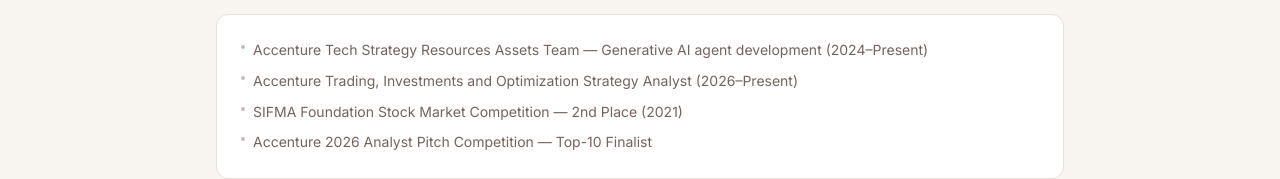
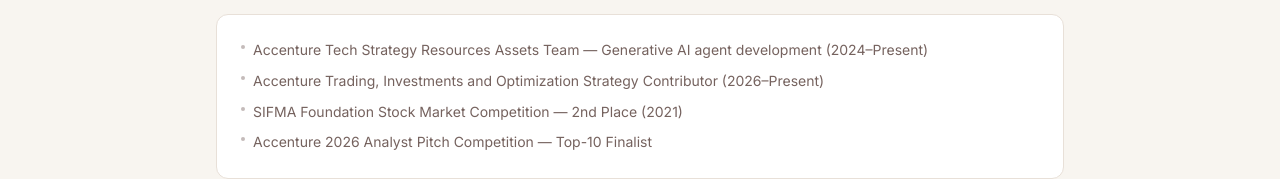
Before and after one commit to sdisorbo/portfolio, a Next.js app: page /professional in a window 1280 px wide. Shown: the part 1427-1606 px from the top of the page. Built offline with nearby package versions, Linux system fonts and the light colour scheme.

Commit message:
Update role title in extracurriculars list

```diff
--- a/app/professional/page.tsx
+++ b/app/professional/page.tsx
@@ -50,7 +50,7 @@
 
 const extracurriculars = [
   "Accenture Tech Strategy Resources Assets Team — Generative AI agent development (2024–Present)",
-  "Accenture Trading, Investments and Optimization Strategy Analyst (2026–Present)",
+  "Accenture Trading, Investments and Optimization Strategy Contributor (2026–Present)",
   "SIFMA Foundation Stock Market Competition — 2nd Place (2021)",
   "Accenture 2026 Analyst Pitch Competition — Top-10 Finalist",
 ];
```
